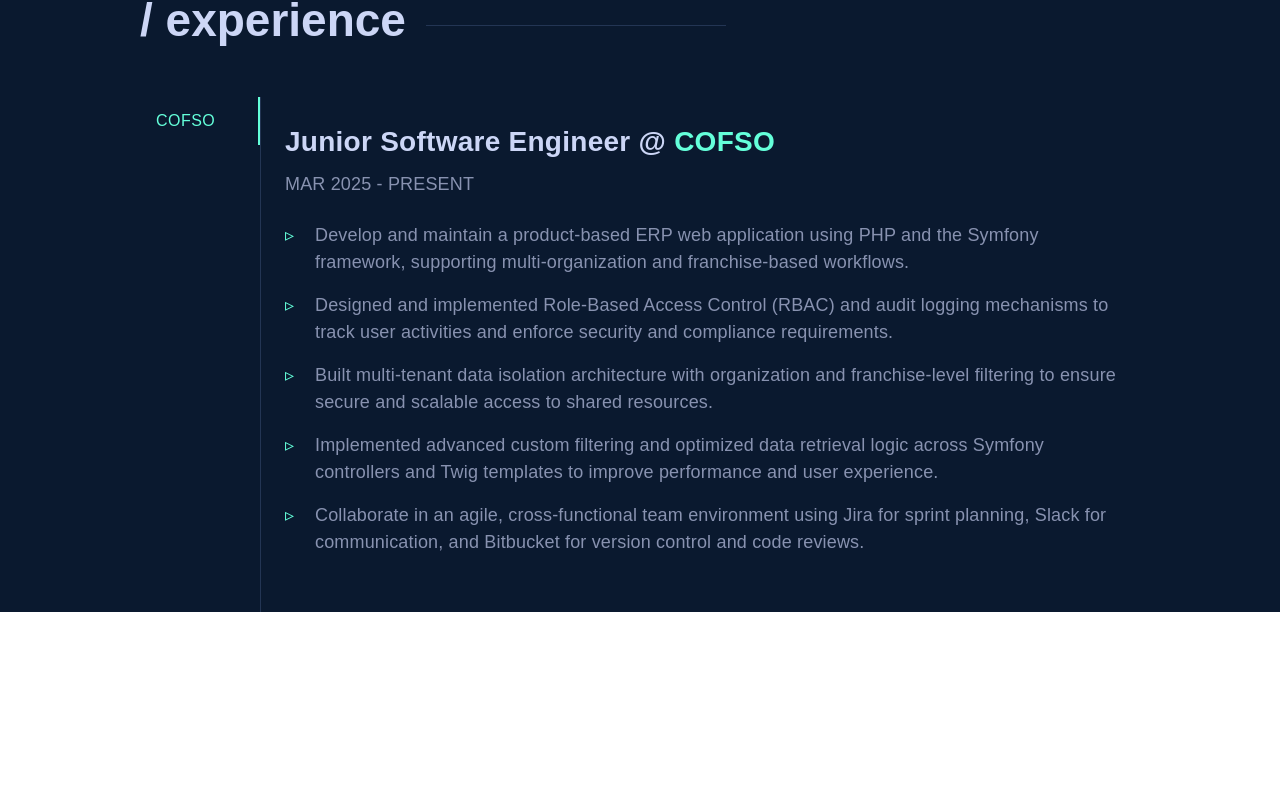
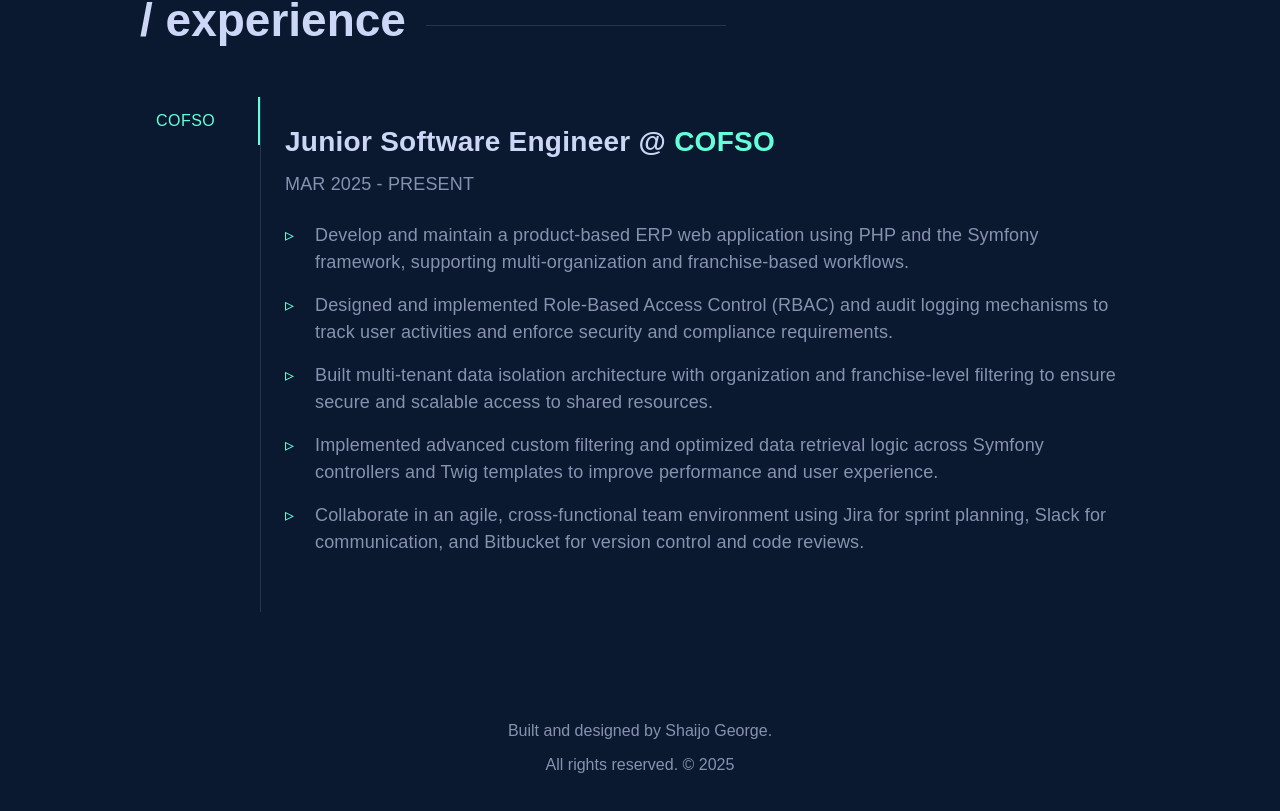
Before and after one commit to ShaijoGeorge/shaijo, a React (Vite) app: page / in a window 1280 px wide. Shown: the part 2015-2826 px from the top of the page. Before the commit the page ends 2627 px from the top, so only its background shows below. Built offline with nearby package versions, Linux system fonts and the light colour scheme; a web font is replaced by a local one.

Commit message:
Add footer/credits section

```diff
--- a/src/App.jsx
+++ b/src/App.jsx
@@ -5,6 +5,7 @@
 import Intro from "./components/Intro";
 import About from "./components/About";
 import Experience from "./components/Experience";
+import Credits from "./components/Credits";
 
 function App() {
   return (
@@ -14,6 +15,7 @@
         <Intro />
         <About />
         <Experience />
+        <Credits />
       </div>
     </div>
   );
--- /dev/null
+++ b/src/components/Credits.jsx
@@ -0,0 +1,19 @@
+import "../styles/Credits.css";
+import FadeInSection from "./FadeInSection";
+
+const Credits = () => {
+  const currentYear = new Date().getFullYear();
+
+  return (
+    <FadeInSection>
+      <div id="credits">
+        <div className="ending-credits">
+          <div>Built and designed by Shaijo George.</div>
+          <div>All rights reserved. © {currentYear}</div>
+        </div>
+      </div>
+    </FadeInSection>
+  );
+};
+
+export default Credits;
--- /dev/null
+++ b/src/styles/Credits.css
@@ -0,0 +1,19 @@
+#credits {
+  display: flex;
+  align-items: center;
+  padding-top: 100px;
+  padding-bottom: 40px;
+}
+
+.ending-credits {
+  font-family: "NTR", sans-serif;
+  color: var(--slate);
+  text-align: center;
+  width: 100%;
+  font-size: 16px;
+  line-height: 1.8;
+}
+
+.ending-credits div {
+  margin: 5px 0;
+}
```
